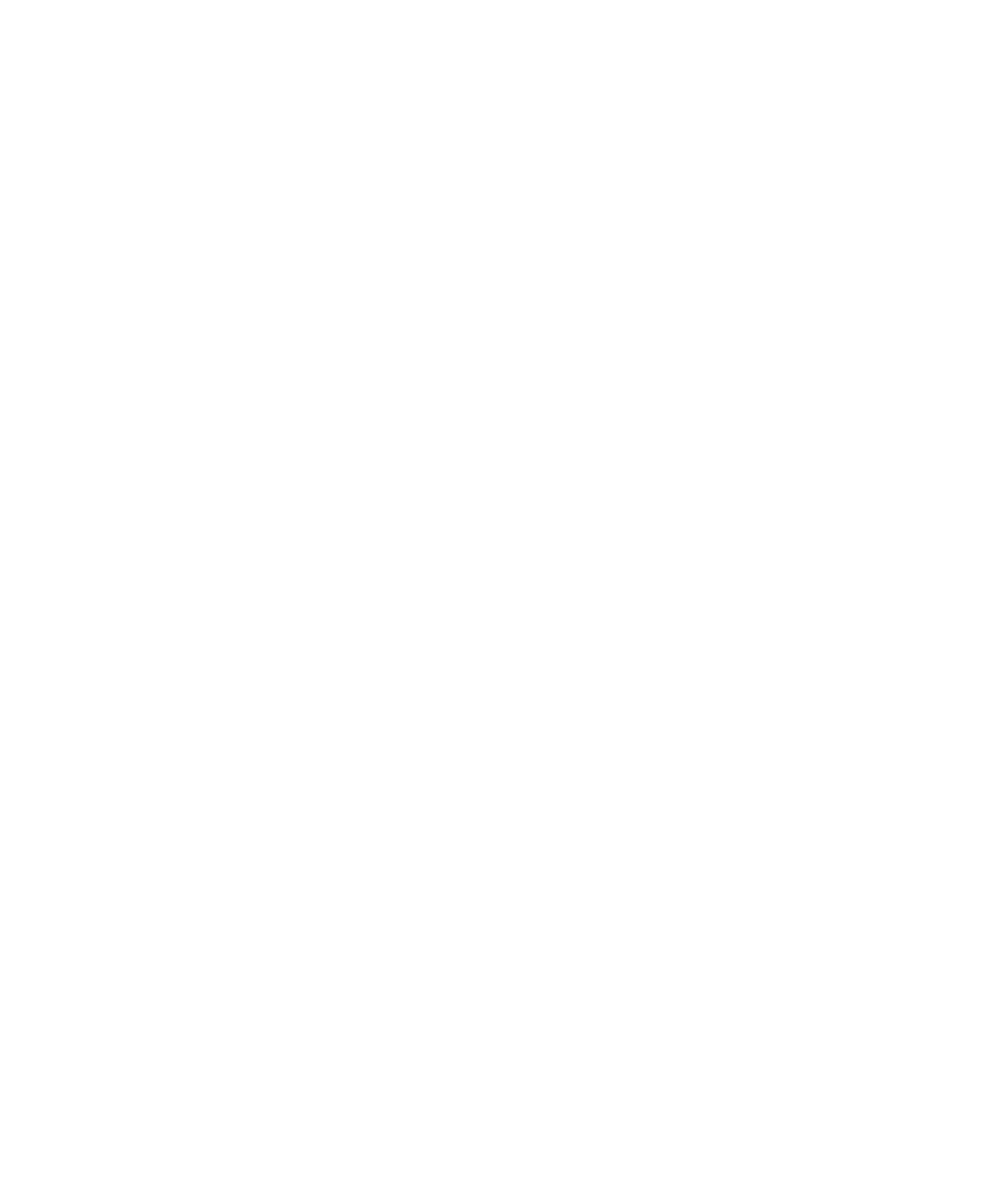
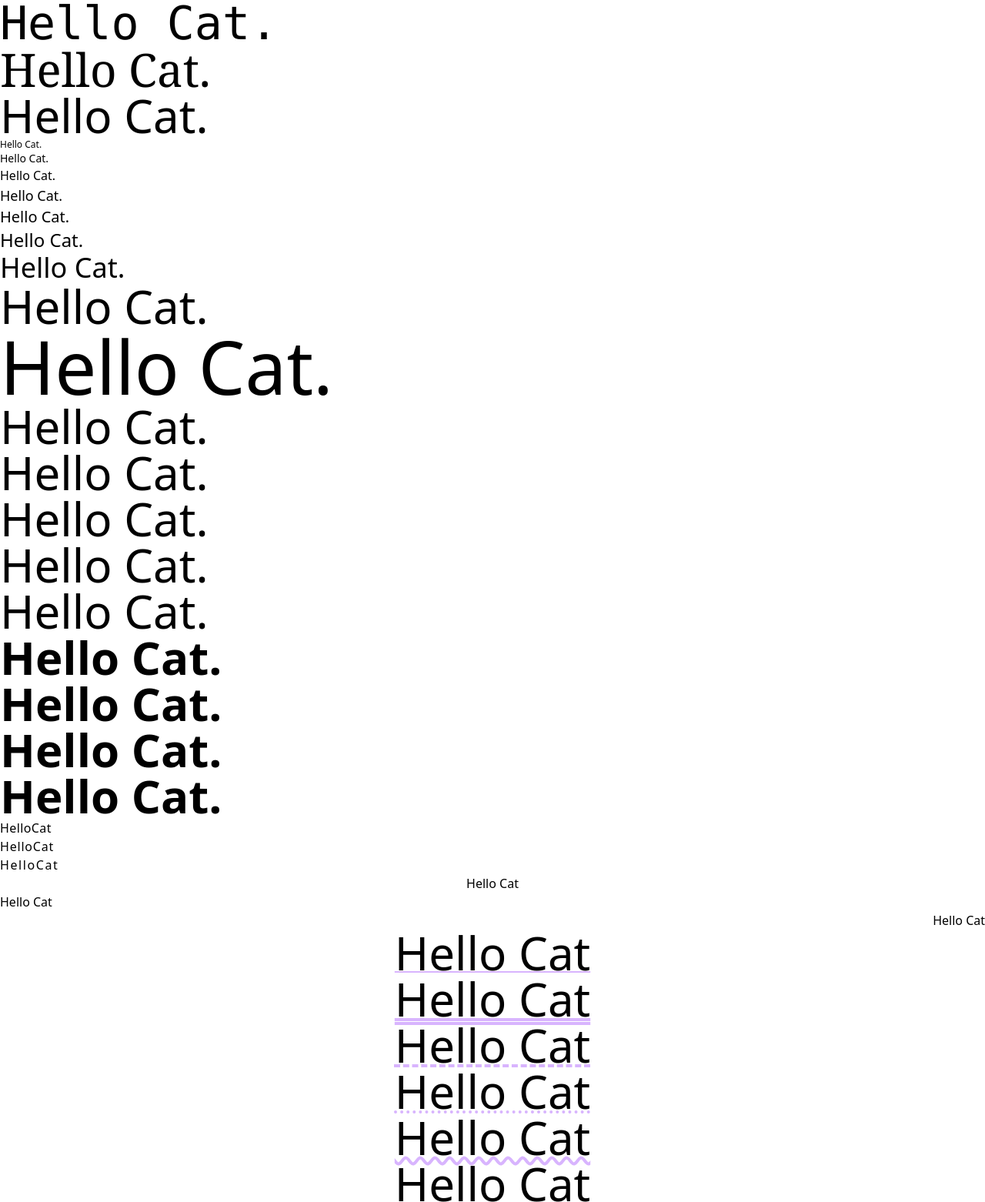
Before and after one commit to daxia-mao/tailwind-sanbox, a plain HTML site: page tailwind-sandbox-starter/04-typography/index.html in a window 1280 px wide. Shown: the top 1562 px of the page at 77% size. Before the commit the page ends 800 px from the top, so only its background shows below. Drawn offline with nearby package versions, Linux system fonts and the light colour scheme.

Commit message:
4. Typography

```diff
--- a/tailwind-sandbox-starter/04-typography/index.html
+++ b/tailwind-sandbox-starter/04-typography/index.html
@@ -9,22 +9,54 @@
   </head>
   <body>
     <!-- Font Family -->
-
+    <div class="text-6xl font-mono">Hello Cat.</div>
+    <div class="text-6xl font-serif">Hello Cat.</div>
+    <div class="text-6xl font-sans">Hello Cat.</div>
     <!-- Font Size -->
+    <div class="text-xs">Hello Cat.</div>
+    <div class="text-sm">Hello Cat.</div>
+    <div class="text-md">Hello Cat.</div>
+    <div class="text-lg">Hello Cat.</div>
+    <div class="text-xl">Hello Cat.</div>
+    <div class="text-2xl font-sans">Hello Cat.</div>
+    <div class="text-4xl font-sans">Hello Cat.</div>
+    <div class="text-6xl font-sans">Hello Cat.</div>
+    <div class="text-8xl font-sans">Hello Cat.</div>
 
     <!-- Font Weight -->
-
+    <div class="text-6xl font-sans font-thin">Hello Cat.</div>
+    <div class="text-6xl font-sans font-extralight">Hello Cat.</div>
+    <div class="text-6xl font-sans font-light">Hello Cat.</div>
+    <div class="text-6xl font-sans font-normal">Hello Cat.</div>
+    <div class="text-6xl font-sans font-medium">Hello Cat.</div>
+    <div class="text-6xl font-sans font-semibold">Hello Cat.</div>
+    <div class="text-6xl font-sans font-bold">Hello Cat.</div>
+    <div class="text-6xl font-sans font-extrabold">Hello Cat.</div>
+    <div class="text-6xl font-sans font-black">Hello Cat.</div>
     <!-- Letter Spacing -->
-
+    <div class="tracking-wide">HelloCat</div>
+    <div class="tracking-wider">HelloCat</div>
+    <div class="tracking-widest">HelloCat</div>
     <!-- Text Alignment -->
-
+    <div class="text-center">Hello Cat</div>
+    <div class="text-left">Hello Cat</div>
+    <div class="text-right">Hello Cat</div>
     <!-- Text Decoration -->
+    <div class="text-6xl text-center underline decoration-2 decoration-purple-300">Hello Cat</div>
 
     <!-- Decoration Style -->
-
+    <div class="text-6xl text-center underline decoration-double decoration-4 decoration-purple-300">Hello Cat</div>
+    <div class="text-6xl text-center underline decoration-dashed decoration-4 decoration-purple-300">Hello Cat</div>
+    <div class="text-6xl text-center underline decoration-dotted decoration-4 decoration-purple-300">Hello Cat</div>
+    <div class="text-6xl text-center underline decoration-wavy decoration-4 decoration-purple-300">Hello Cat</div>
     <!-- Decoration Offset -->
+    <div class="text-6xl text-center underline underline-offset-8 decoration-double decoration-4 decoration-purple-300">Hello Cat</div>
 
     <!-- Text Transform -->
+    <div class="normal-case text-5xl">Hello cat</div>
+    <div class="uppercase text-5xl">Hello cat</div>
+    <div class="lowercase text-5xl">Hello cat</div>
+    <div class="capitalize text-5xl">Hello cat</div>
   </body>
 </html>
 
```
